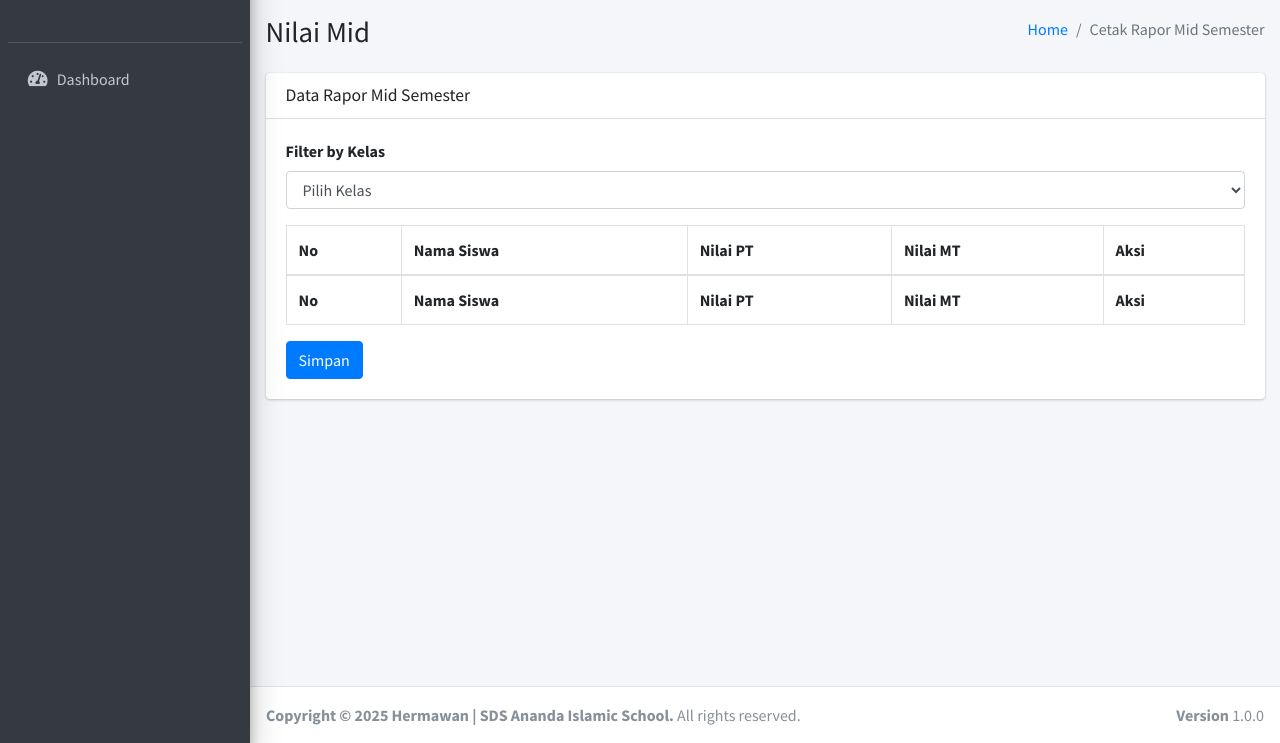
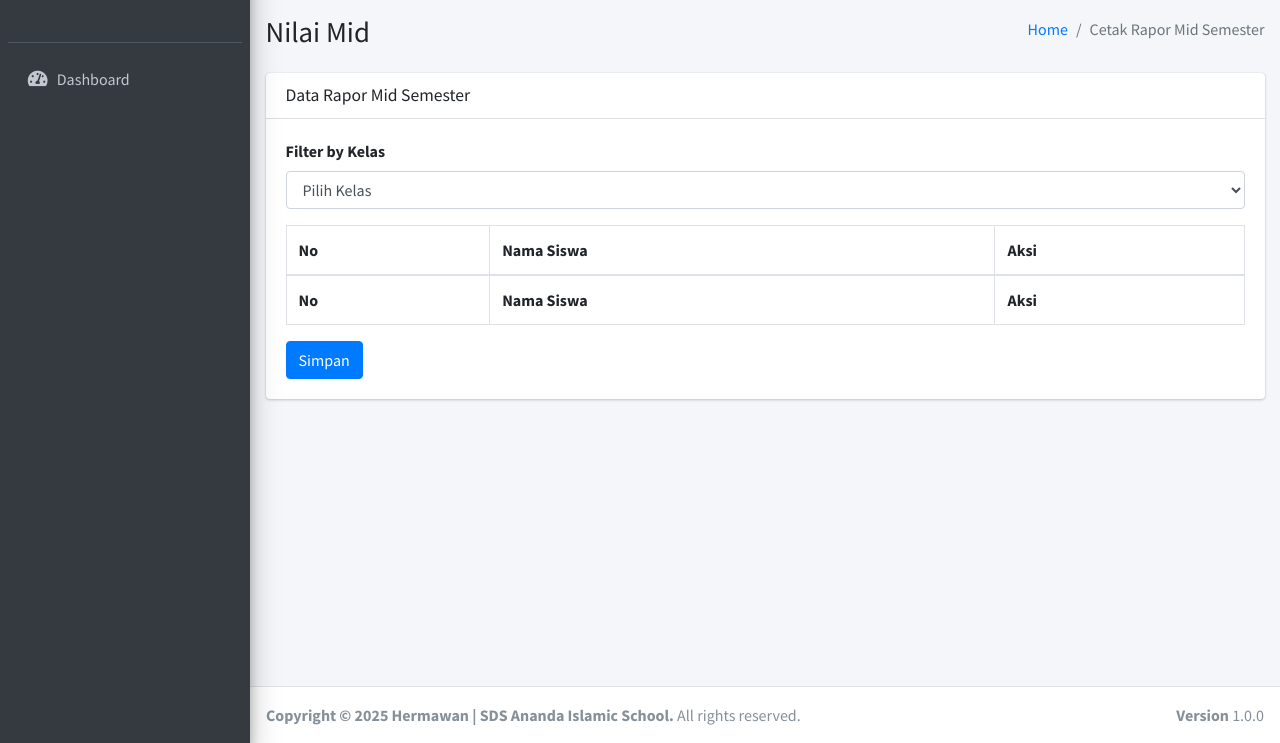
Before and after one commit to hermawannnn/ci3, a CodeIgniter app: page /ci3/index.php/rapormid/index in a window 1280 px wide. Shown: the part 57-800 px from the top of the page. Run offline with CodeIgniter, Linux system fonts and the light colour scheme; data that the repository does not hold is empty; some libraries are stand-ins or nearby versions.

Commit message:
remove nilai PT and MT columns from rapormid_view

```diff
--- a/application/views/rapormid_view.php
+++ b/application/views/rapormid_view.php
@@ -37,15 +37,13 @@
                                     <?php endforeach; ?>
                                 </select>
                             </div>
-                            <form action="<?php echo site_url('nilai/create'); ?>" method="post" id="nilai_form">
+                            <form action="" method="post" id="">
                                 <input type="hidden" name="kelas_id" id="kelas_id_hidden">
                                 <table class="table table-bordered table-striped">
                                     <thead>
                                         <tr>
                                             <th>No</th>
                                             <th>Nama Siswa</th>
-                                            <th>Nilai PT</th>
-                                            <th>Nilai MT</th>
                                             <th>Aksi</th>
                                         </tr>
                                     </thead>
@@ -56,8 +54,6 @@
                                         <tr>
                                             <th>No</th>
                                             <th>Nama Siswa</th>
-                                            <th>Nilai PT</th>
-                                            <th>Nilai MT</th>
                                             <th>Aksi</th>
                                         </tr>
                                     </tfoot>
@@ -94,17 +90,11 @@
                         row.innerHTML = `
                                 <td>${index + 1}</td>
                                 <td>${siswa.nama}</td>
-                                <td><label>${siswa.nilai_pt || 0}</label></td>
-                                <td><label>${siswa.nilai_mt || 0}</label></td>
                                 <td><button class="btn btn-secondary" onclick="printRapor(${siswa.id})">Print</button></td>
                             `;
                         tableBody.appendChild(row);
                     });
                 });
-        } else {
-            document.getElementById('nilai_form').style.display = 'none';
-            // Clear the table if no class is selected
-            document.getElementById('nilai_table_body').innerHTML = '';
         }
     });
 
```
